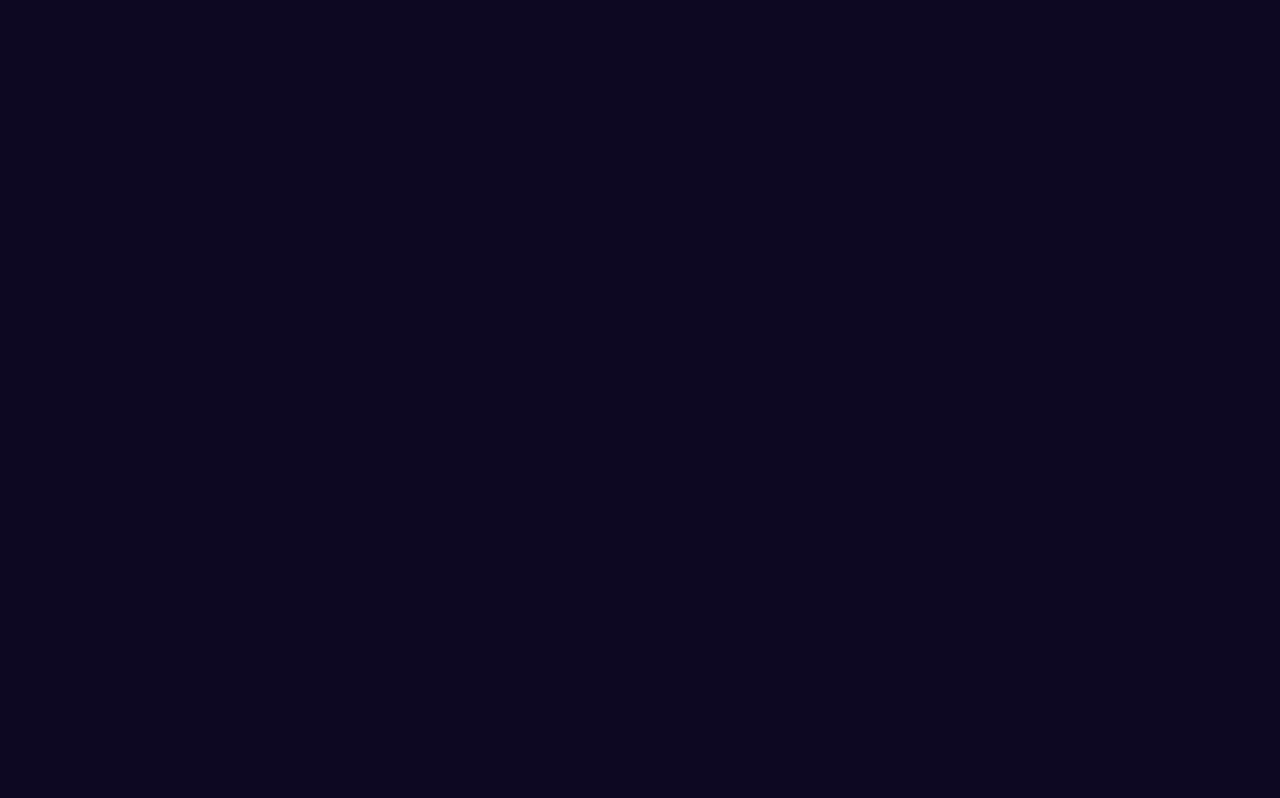
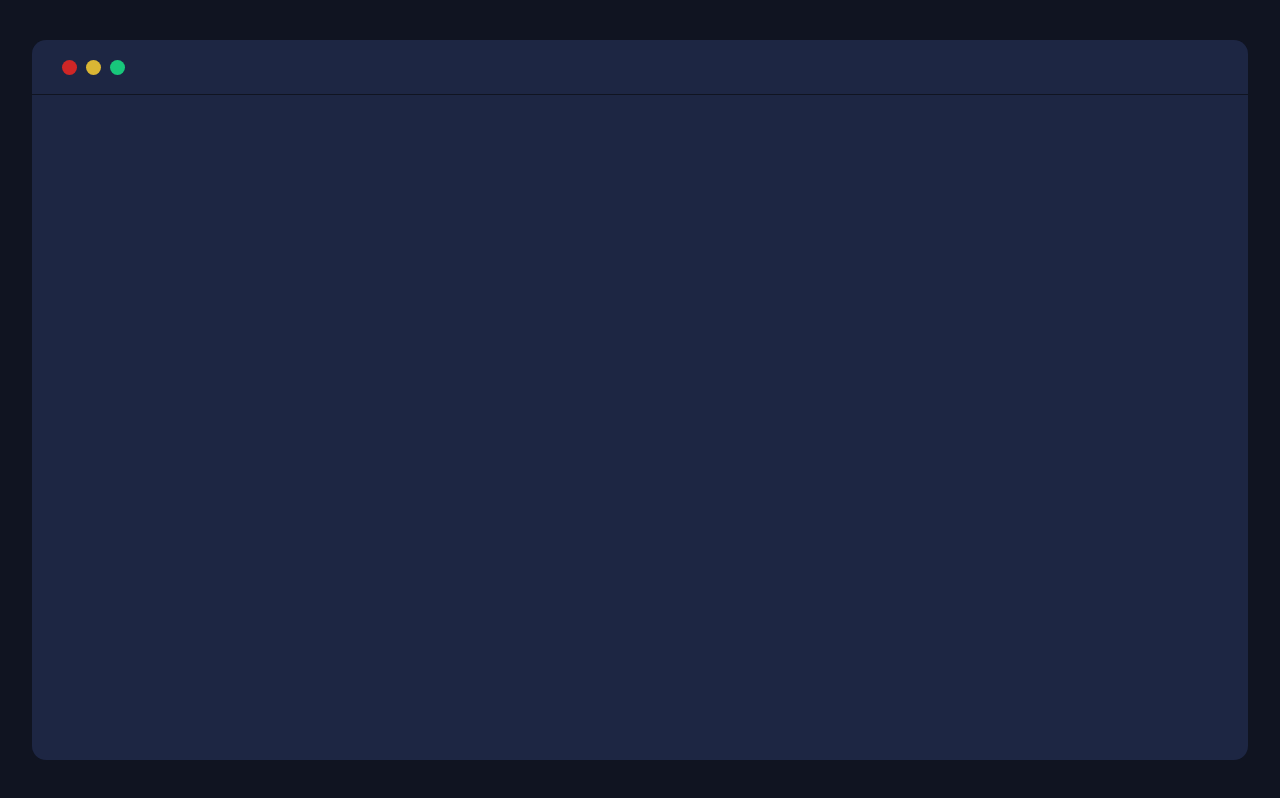
Before and after one commit to ImXanax/ImXanax.github.io, a plain HTML site: page Notepad/note.html in a window 1280 px wide. Drawn offline with Linux system fonts and the light colour scheme.

Commit message:
Note/base structure

```diff
--- a/Notepad/note.css
+++ b/Notepad/note.css
@@ -9,5 +9,48 @@
   width: 100%;
   height: 100%;
   overflow-x: hidden;
-    background-color: rgba(13, 8, 34);
+  background-color: rgb(16, 20, 33);
 }
+.container {
+  display: flex;
+  justify-content: center;
+  align-items: center;
+  flex-direction: column;
+  padding: 2em;
+  width: 100%;
+  height: 100vh;
+}
+.app{
+  display: flex;
+  flex-direction: column;
+  position: relative;
+  overflow: hidden;
+  max-width: 1250px;
+  max-height: 860px;
+  height: 90vh;
+  width: 100%;
+  border-radius: 14px;
+  backdrop-filter: blur(20px);
+  background-color: rgb(29, 38, 67);
+}
+.app-header{
+  display: flex;
+  align-items: center;
+  flex-direction: row;
+  flex-shrink: 0;
+
+  height: 55px;
+  width: 100%;
+
+  padding: 0 30px;
+  border-bottom: 1px solid rgb(16, 20, 33);
+
+}
+.app-header-circles{
+  border-radius: 50%;
+  background-color: rgb(207, 38, 38);
+  width: 15px;
+  height:15px;
+  margin-right: 30px;
+  box-shadow: 24px 0 0 0 #dab634, 48px 0 0 0 #18c77b;
+}
--- a/Notepad/note.html
+++ b/Notepad/note.html
@@ -9,7 +9,15 @@
     <title>Notes</title>
   </head>
   <body>
-
+    <div class="container">
+      <div class="app">
+        <div class="app-header">
+          <div class="app-header-circles"></div>
+        </div>
+        <div class="app-body"></div>
+        <div class="app-typebox"></div>
+      </div>
+    </div>
     <script src="note.js"></script>
   </body>
 </html>
```
Lines whose indentation alone changed are shown as unchanged.
